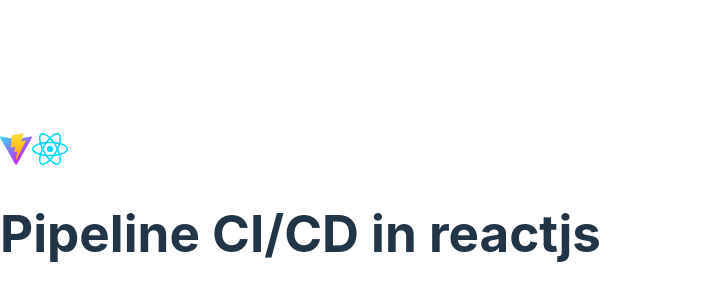
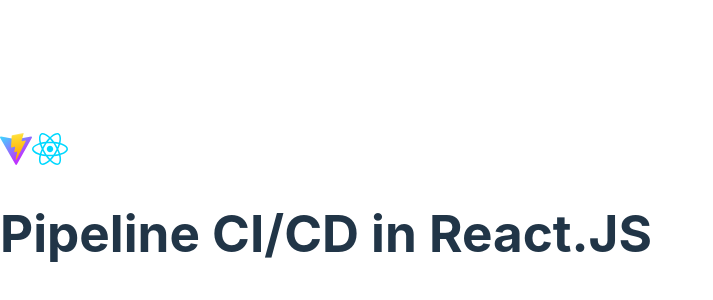
Before and after one commit to markinascimento/pipeline-ci-cd-reactjs, a React (Vite) app: page / in a window 1280 px wide. Shown: the part 186-486 px from the top of the page, without its empty margins (0-713 px from the left). Built offline with nearby package versions, Linux system fonts and the light colour scheme.

Commit message:
change title now

```diff
--- a/src/App.tsx
+++ b/src/App.tsx
@@ -12,7 +12,7 @@ function App() {
           <img src={reactLogo} className="logo react" alt="React logo" />
         </a>
       </div>
-      <h1> Pipeline CI/CD in reactjs </h1>
+      <h1> Pipeline CI/CD in React.JS </h1>
     </>
   );
 }
```
